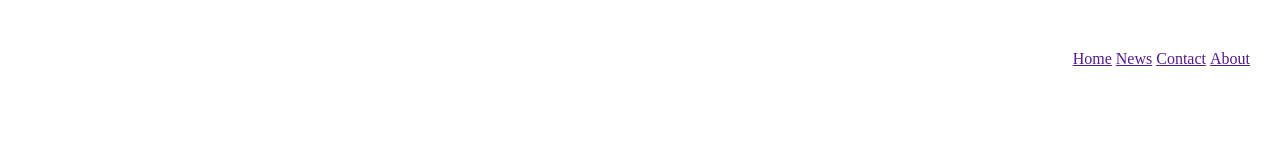
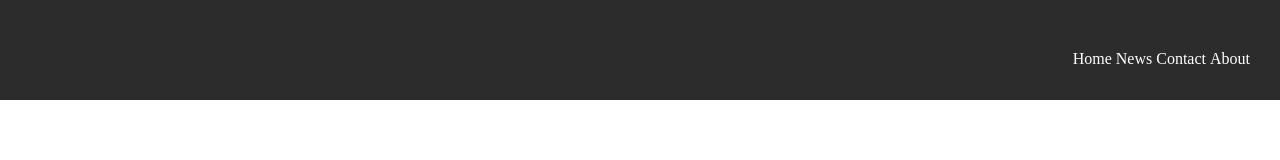
Before and after one commit to ryanwpb/new_site, a plain HTML site: page index.html in a window 1280 px wide. Drawn offline with nearby package versions, Linux system fonts and the light colour scheme.

Commit message:
Add Nav background

```diff
--- a/resources/styles.css
+++ b/resources/styles.css
@@ -3,6 +3,10 @@
     margin:0px;
 }
 
+header{
+    background: #2C2C2C;
+    height: 100px;
+}
 .nav-area ul{
     float: right;
     padding: 50px 20px;
@@ -11,3 +15,7 @@
 .nav-area ul li{
     display: inline-block;
 }
+.nav-area li a{
+    color: #fff;
+    text-decoration: none;
+}
```
